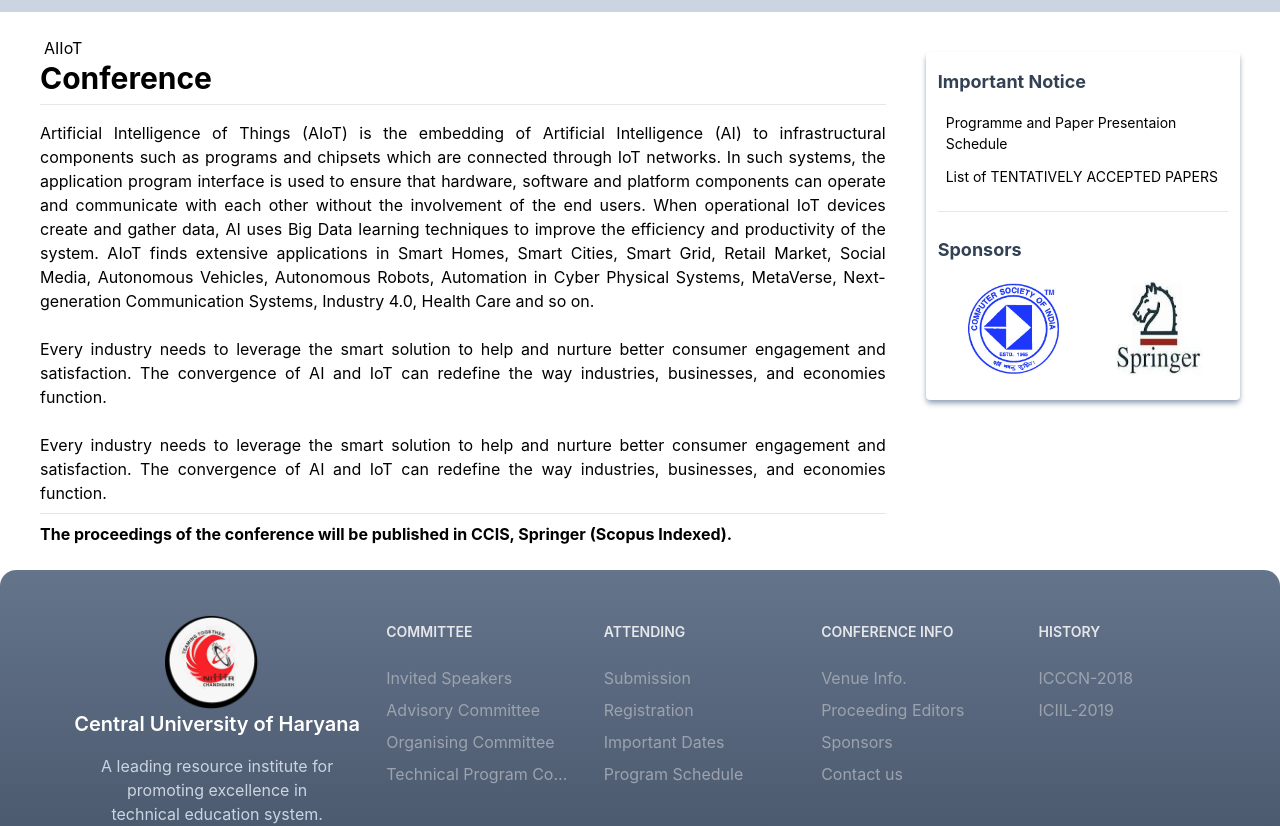
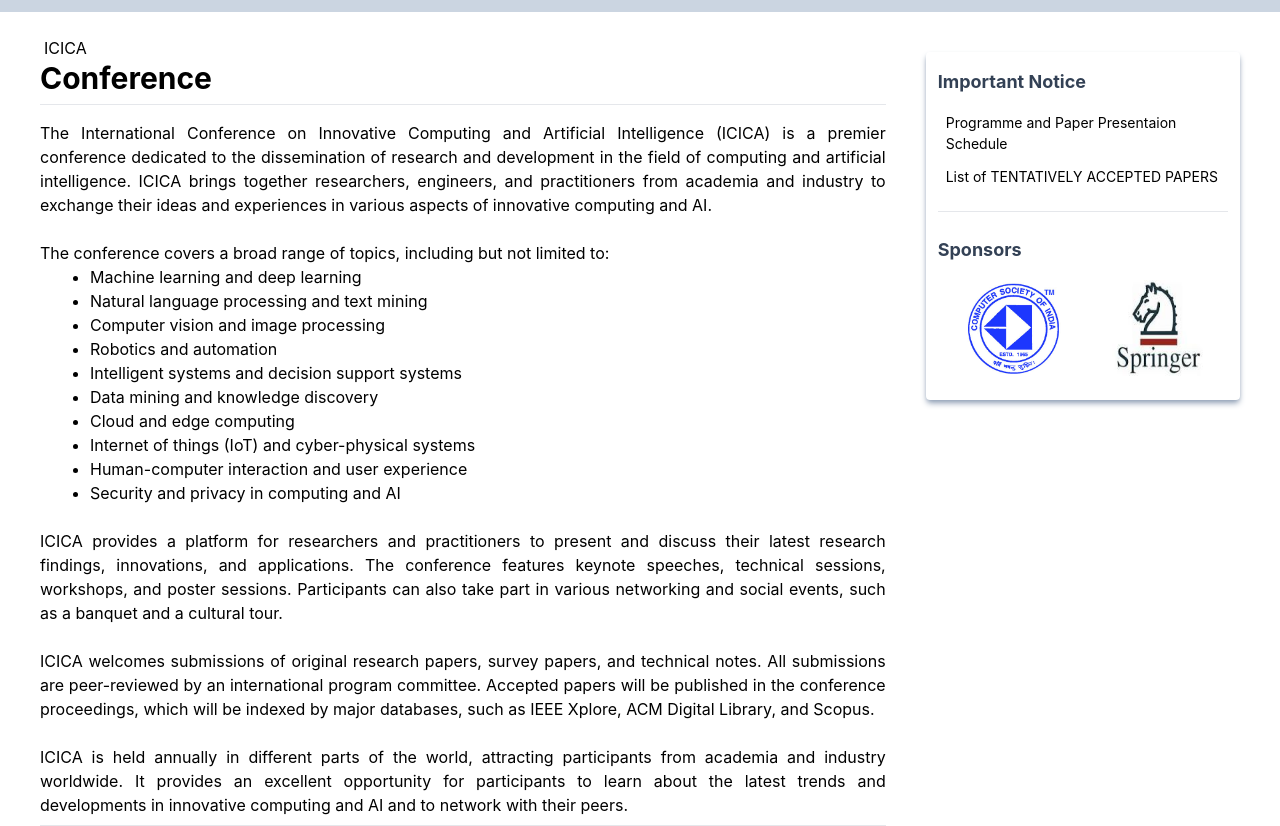
Before and after one commit to mausam-giri/international-conference-cuh-website, a React (Vite) app: page / in a window 1280 px wide. Shown: the part 700-1526 px from the top of the page. Built offline with nearby package versions, Linux system fonts and the light colour scheme.

Commit message:
Update Home.jsx

```diff
--- a/src/pages/Home.jsx
+++ b/src/pages/Home.jsx
@@ -32,39 +32,40 @@
       <div className="bg-white mt-6">
         <div className="s-wrapper grid grid-cols-1 md:gap-10 md:grid-cols-7">
           <div className="col-span-5 px-4 md:px-0">
-            <span className="ml-1">AIIoT</span>
+            <span className="ml-1">ICICA</span>
             <h1 className="text-3xl font-bold">Conference</h1>
             <hr />
             <div className="mt-4 text-justify ">
               <p>
-                Artificial Intelligence of Things (AIoT) is the embedding of
-                Artificial Intelligence (AI) to infrastructural components such
-                as programs and chipsets which are connected through IoT
-                networks. In such systems, the application program interface is
-                used to ensure that hardware, software and platform components
-                can operate and communicate with each other without the
-                involvement of the end users. When operational IoT devices
-                create and gather data, AI uses Big Data learning techniques to
-                improve the efficiency and productivity of the system. AIoT
-                finds extensive applications in Smart Homes, Smart Cities, Smart
-                Grid, Retail Market, Social Media, Autonomous Vehicles,
-                Autonomous Robots, Automation in Cyber Physical Systems,
-                MetaVerse, Next-generation Communication Systems, Industry 4.0,
-                Health Care and so on.
+              The International Conference on Innovative Computing and Artificial Intelligence (ICICA) is a premier conference dedicated to the dissemination of research and development in the field of computing and artificial intelligence. ICICA brings together researchers, engineers, and practitioners from academia and industry to exchange their ideas and experiences in various aspects of innovative computing and AI.
               </p>
               <br />
               <p>
-                Every industry needs to leverage the smart solution to help and
-                nurture better consumer engagement and satisfaction. The
-                convergence of AI and IoT can redefine the way industries,
-                businesses, and economies function.
+              The conference covers a broad range of topics, including but not limited to:
+                <ul style={{ listStyleType: 'disc', marginLeft: '50px' }}>
+                  <li>Machine learning and deep learning</li>
+                  <li>Natural language processing and text mining</li>
+                  <li>Computer vision and image processing</li>
+                  <li>Robotics and automation</li>
+                  <li>Intelligent systems and decision support systems</li>
+                  <li>Data mining and knowledge discovery</li>
+                  <li>Cloud and edge computing</li>
+                  <li>Internet of things (IoT) and cyber-physical systems</li>
+                  <li>Human-computer interaction and user experience</li>
+                  <li>Security and privacy in computing and AI</li>
+              </ul>
               </p>
               <br />
               <p>
-                Every industry needs to leverage the smart solution to help and
-                nurture better consumer engagement and satisfaction. The
-                convergence of AI and IoT can redefine the way industries,
-                businesses, and economies function.
+              ICICA provides a platform for researchers and practitioners to present and discuss their latest research findings, innovations, and applications. The conference features keynote speeches, technical sessions, workshops, and poster sessions. Participants can also take part in various networking and social events, such as a banquet and a cultural tour.
+              </p>
+              <br />
+              <p>
+              ICICA welcomes submissions of original research papers, survey papers, and technical notes. All submissions are peer-reviewed by an international program committee. Accepted papers will be published in the conference proceedings, which will be indexed by major databases, such as IEEE Xplore, ACM Digital Library, and Scopus.
+              </p>
+              <br />
+              <p>
+              ICICA is held annually in different parts of the world, attracting participants from academia and industry worldwide. It provides an excellent opportunity for participants to learn about the latest trends and developments in innovative computing and AI and to network with their peers.
               </p>
               <hr />
               <p>
```
